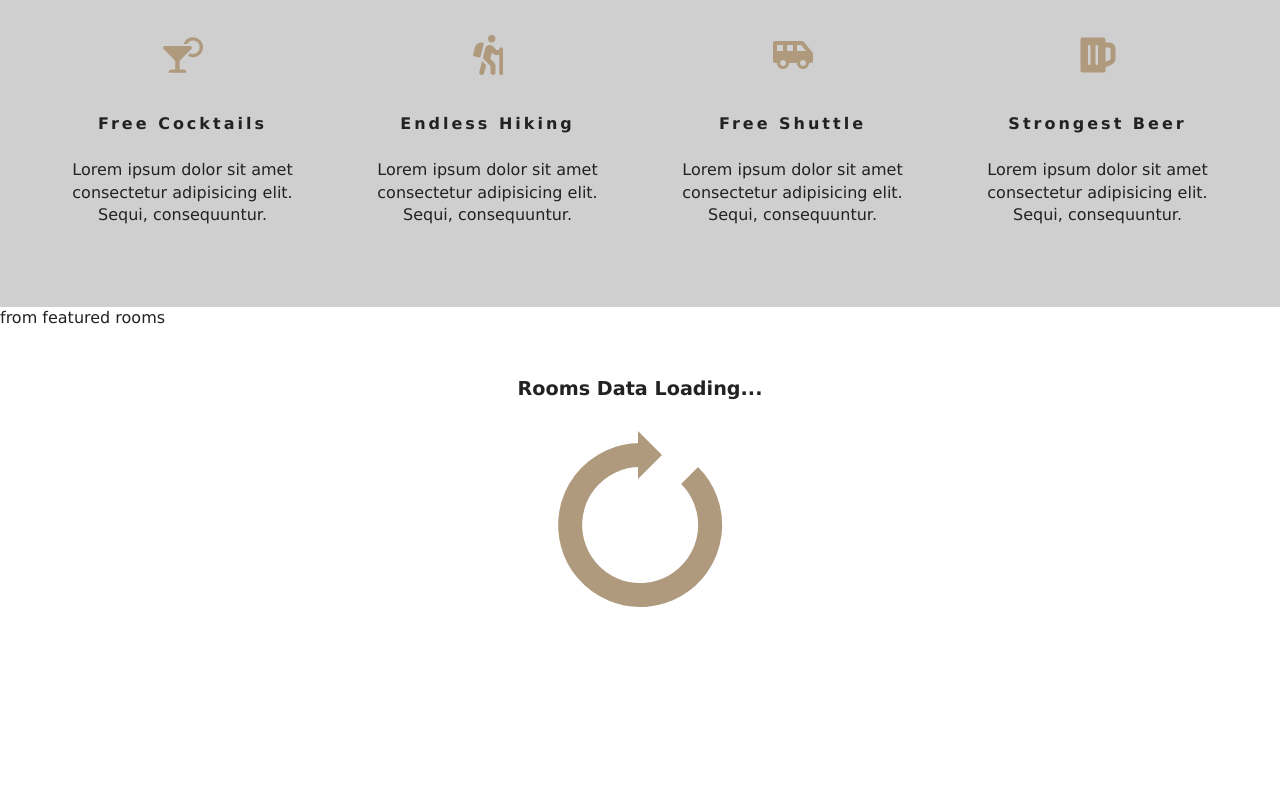
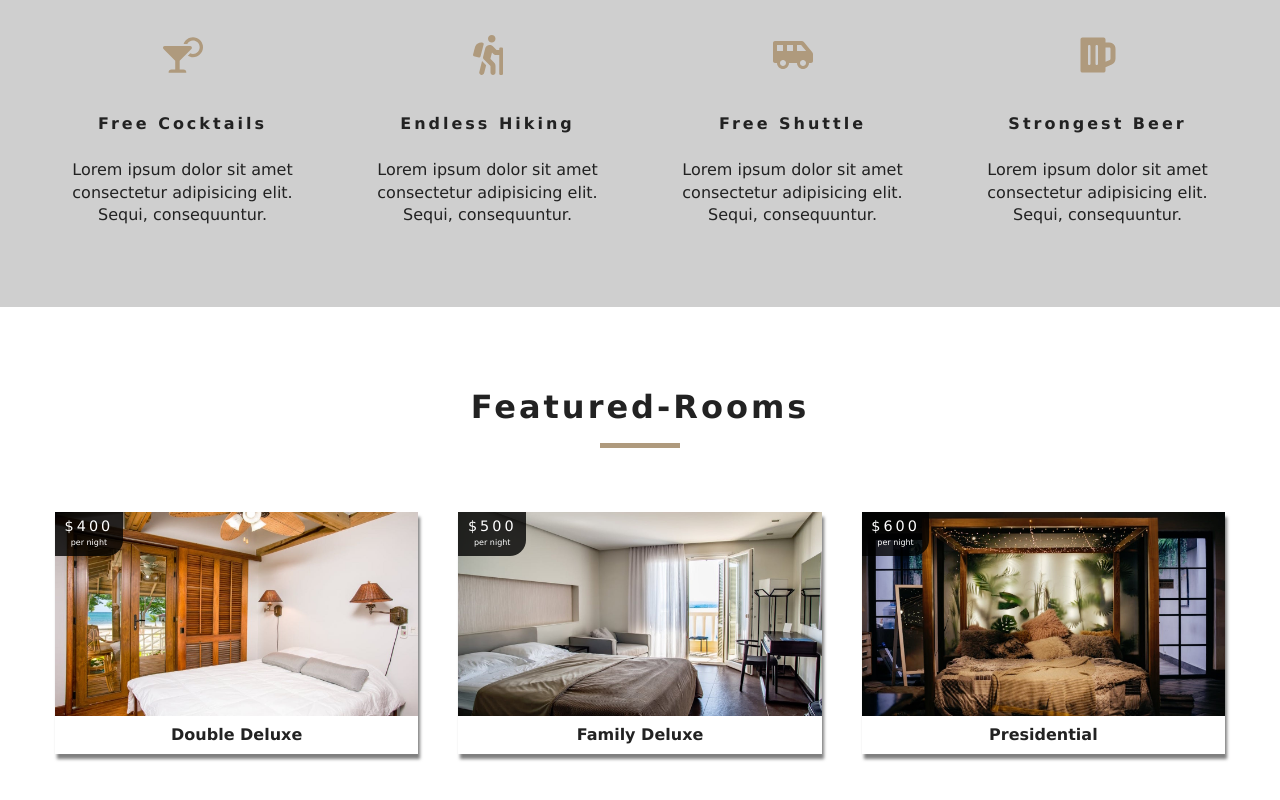
Before and after one commit to skin93/resort-reservation, a React (Create React App) app: page / in a window 1280 px wide. Shown: the part 972-1772 px from the top of the page. Before the commit the page ends 1603 px from the top, so only its background shows below. Built offline with nearby package versions, Linux system fonts and the light colour scheme.

Commit message:
Room and Title components added to FeaturedRooms

```diff
--- a/src/components/FeaturedRooms.js
+++ b/src/components/FeaturedRooms.js
@@ -1,18 +1,24 @@
 import React, { Component } from 'react';
 import { RoomContext } from '../context';
 import Loading from '../components/Loading';
+import Room from '../components/Room';
+import Title from '../components/Title';
 
 export default class FeaturedRooms extends Component {
   static contextType = RoomContext;
   render() {
-    const { featuredRooms: rooms } = this.context;
-    console.log(rooms);
+    let { loading, featuredRooms: rooms } = this.context;
+    rooms = rooms.map(room => {
+      return <Room key={room.id} room={room} />;
+    });
 
     return (
-      <div>
-        from featured rooms
-        <Loading />
-      </div>
+      <section className='featured-rooms'>
+        <Title title='featured-rooms' />
+        <div className='featured-rooms-center'>
+          {loading ? <Loading /> : rooms}
+        </div>
+      </section>
     );
   }
 }
```
